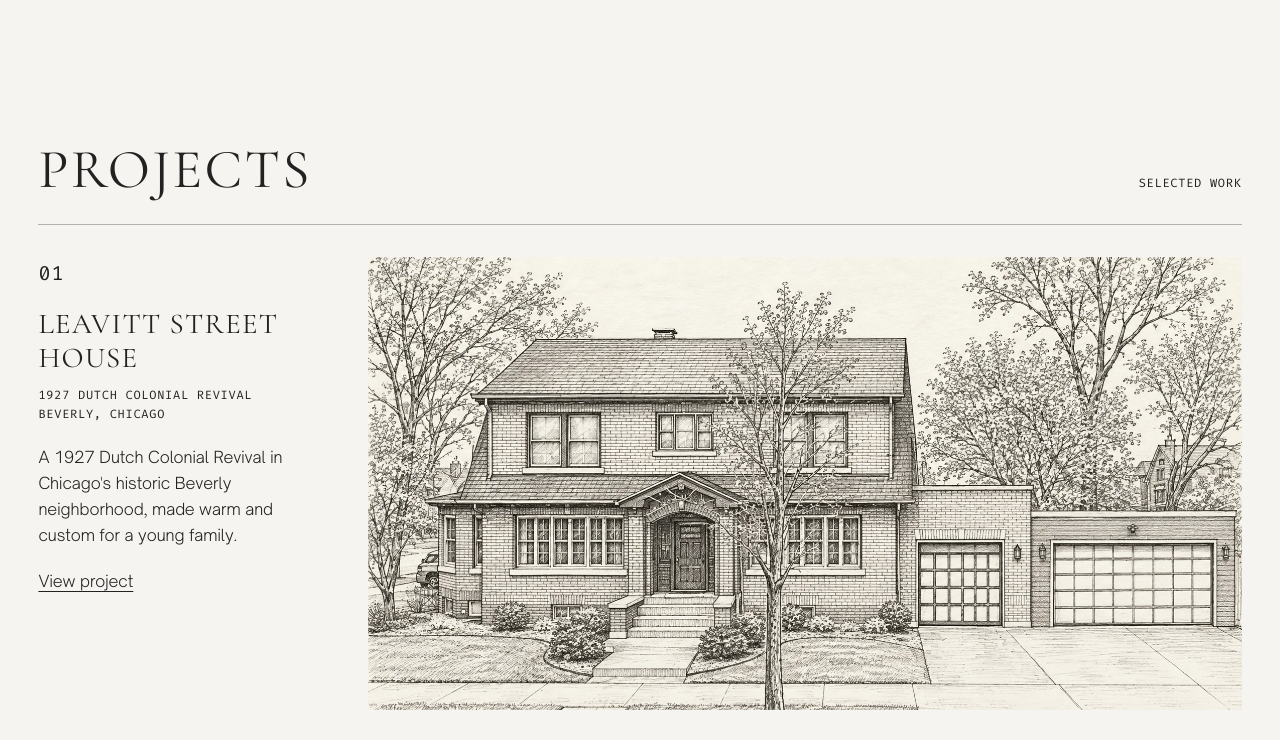
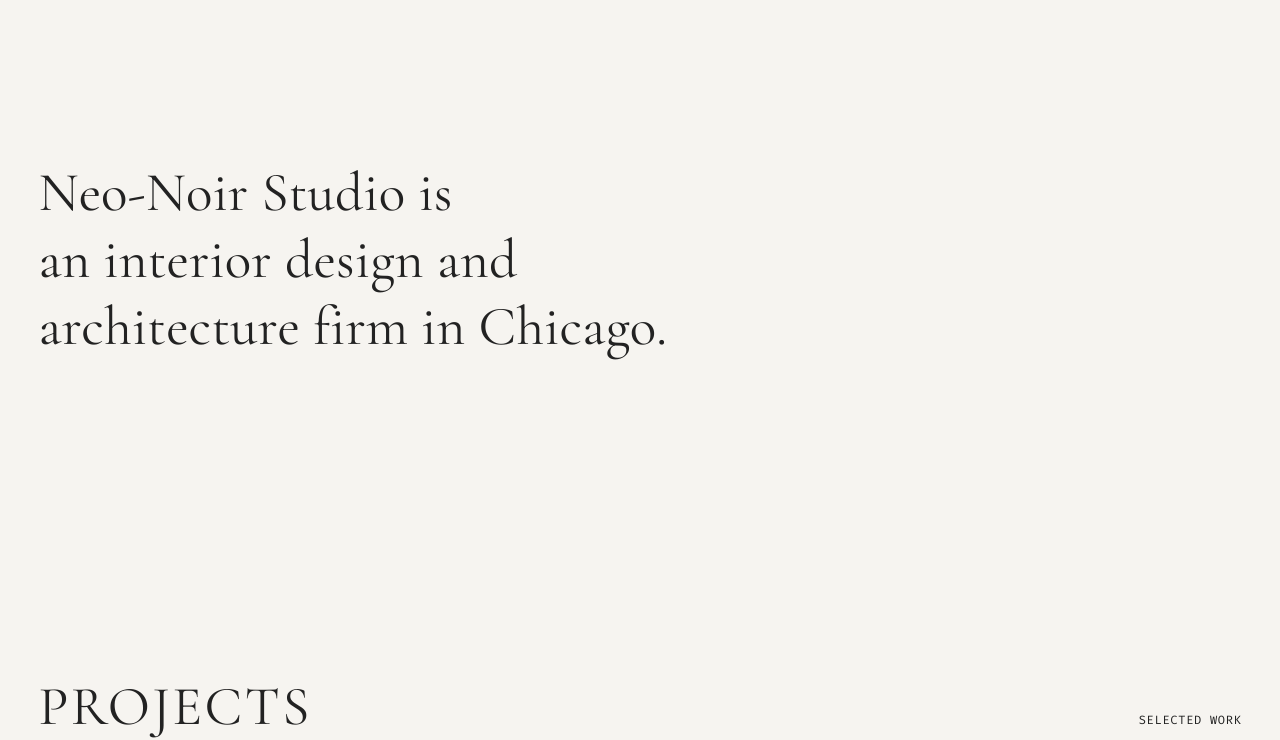
Before and after one commit to neonoirstudio/neonoirstudio.github.io, a plain HTML site: page index.html in a window 1280 px wide. Shown: the part 82-822 px from the top of the page. Drawn offline with Linux system fonts and the light colour scheme.

Commit message:
Simple home hero statement

```diff
--- a/assets/css/styles.css
+++ b/assets/css/styles.css
@@ -109,6 +109,22 @@ figure { margin: 0; }
 .site-nav a:hover { color: var(--black); background-size: calc(100% - .24em) 1px; }
 .site-nav a[aria-current="page"] { background-size: calc(100% - .24em) 1px; }
 .nav-toggle { display: none; }
+
+/* ---------- Home hero statement ---------- */
+.home-hero {
+  padding-block: clamp(4.5rem, 14vw, 10rem) clamp(5rem, 16vw, 11rem);
+}
+.home-hero-statement {
+  margin: 0;
+  max-width: 13.5em;
+  font-family: var(--display);
+  font-weight: 400;
+  font-size: clamp(1.85rem, 1.2rem + 2.8vw, 3.5rem);
+  line-height: 1.22;
+  letter-spacing: .005em;
+  color: var(--ink);
+  text-wrap: balance;
+}
 
 /* ---------- Home: projects index (editorial rows) ---------- */
 .projects-head { display: flex; justify-content: space-between; align-items: baseline; gap: 1rem; padding-bottom: 1.5rem; }
--- a/index.html
+++ b/index.html
@@ -52,7 +52,11 @@
   </header>
 
   <main id="main">
-    <h1 class="visually-hidden">Neo-Noir Studio</h1>
+    <section class="home-hero">
+      <div class="wrap">
+        <h1 class="home-hero-statement">Neo-Noir Studio is an interior design and architecture firm in Chicago.</h1>
+      </div>
+    </section>
 
     <!-- ============ PROJECTS ============ -->
     <!-- Each row links to its own page in projects/. Photos: project-N.jpg (wide) + project-N-2.jpg (tall). See README. -->
```
